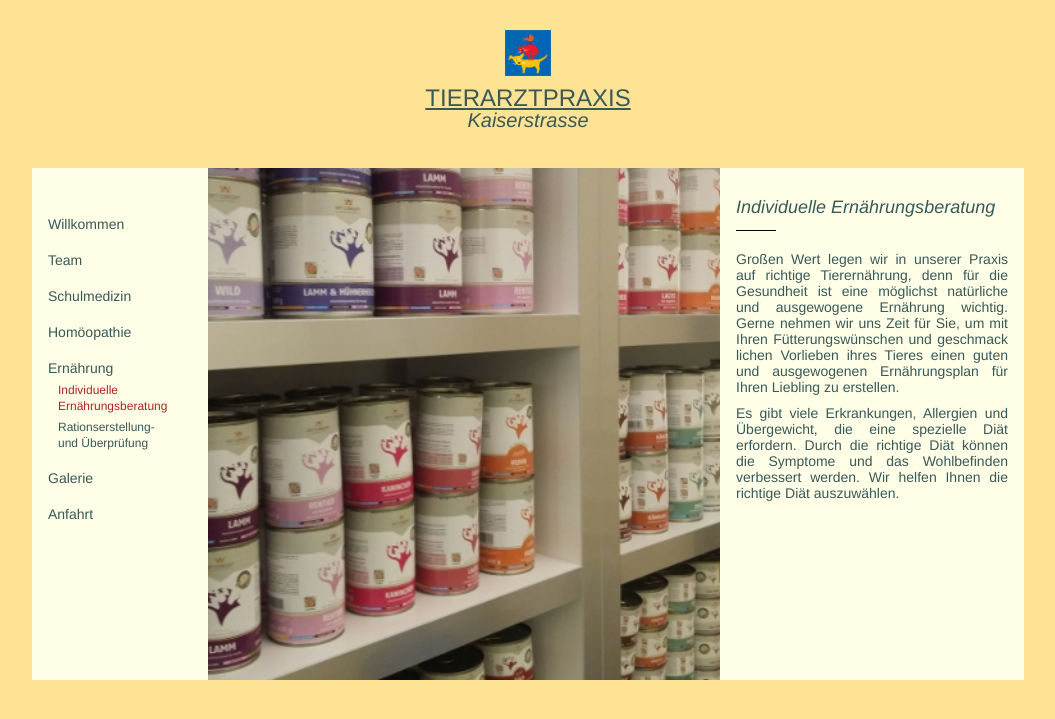
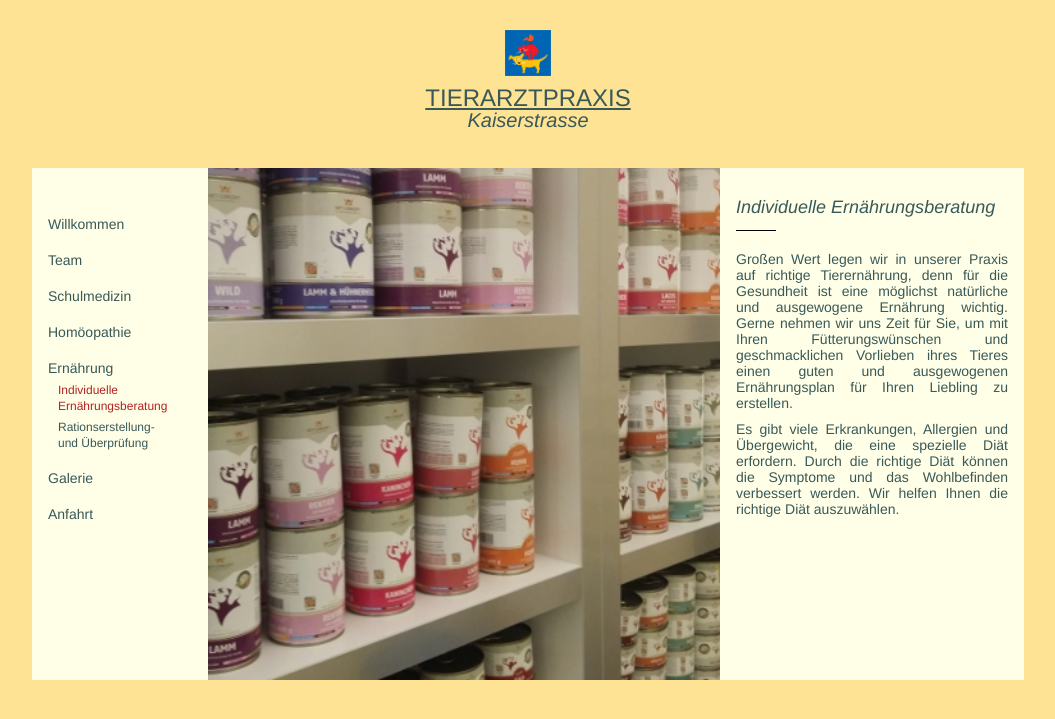
Before and after one commit to richardtraindl/tierarztpraxis-kaiserstrasse.at, a Jekyll site: the page built from ernaehrung.html, in a window 1280 px wide. Shown: the top 719 px of the page, without its empty margins (112-1167 px from the left). Built offline with Jekyll 4.4.1, drawn with Linux system fonts in a browser that asks for light colours.

Commit message:
textänderungen

```diff
--- a/_includes/ernaehrung/ernaehrungsberatung.html
+++ b/_includes/ernaehrung/ernaehrungsberatung.html
@@ -5,10 +5,10 @@
     <div class="spacer"><img src="img/horizontal-line.png" alt=""></div>
 
     <p>
-      Großen Wert legen wir in unserer Praxis auf richtige Tier<wbr>ernährung,
+      Großen Wert legen wir in unserer Praxis auf richtige Tierernährung,
       denn für die Gesundheit ist eine möglichst natürliche und ausgewogene Ernährung wichtig.
-      Gerne nehmen wir uns Zeit für Sie, um mit Ihren Fütterungs<wbr>wünschen und geschmack<wbr>lichen Vorlieben ihres Tieres
-      einen guten und aus<wbr>gewogenen Ernährung<wbr>splan für Ihren Liebling zu erstellen.
+      Gerne nehmen wir uns Zeit für Sie, um mit Ihren Fütterungswünschen und geschmacklichen Vorlieben ihres Tieres
+      einen guten und ausgewogenen Ernährungsplan für Ihren Liebling zu erstellen.
     </p>
 
     <div class="small-gap"></div>
```
